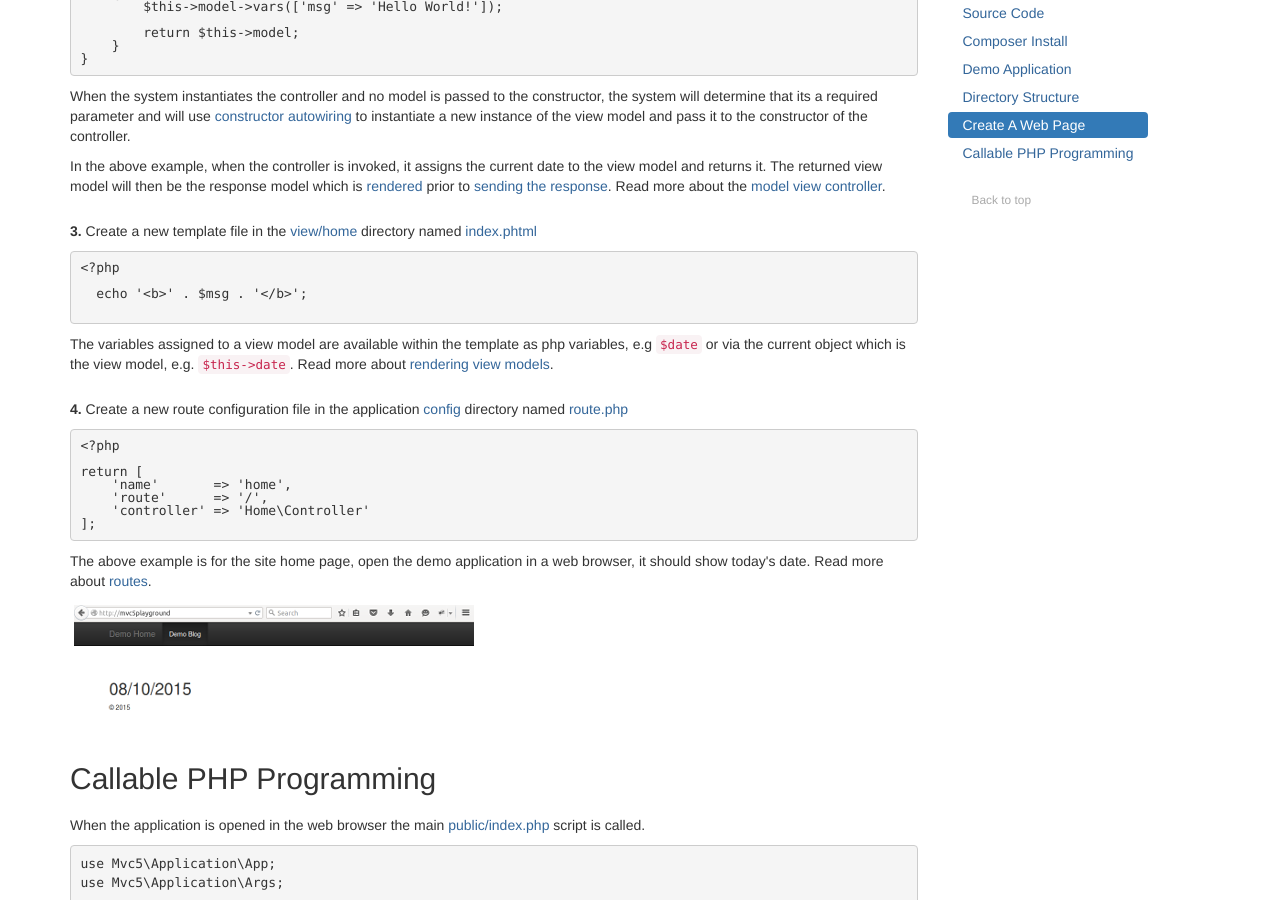
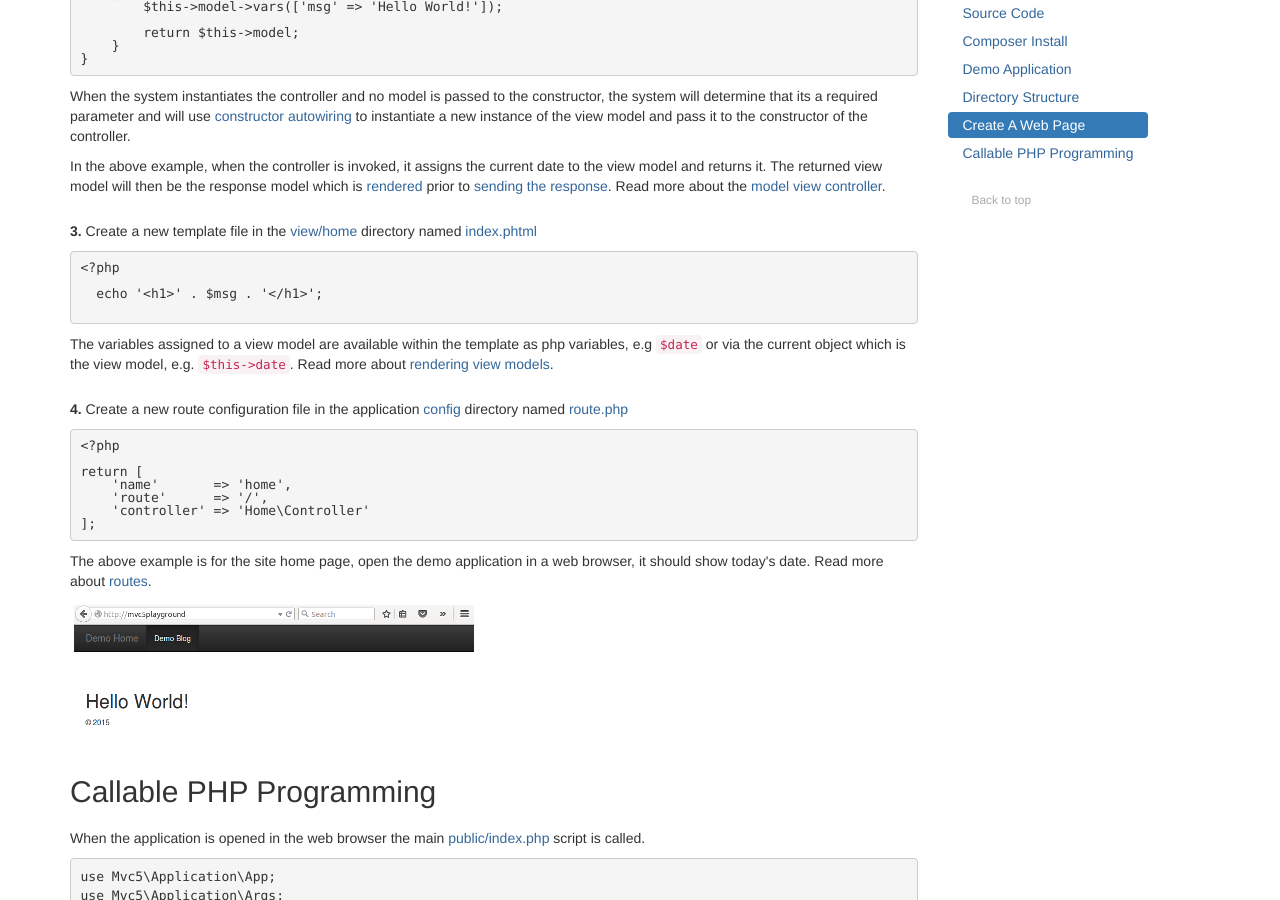
Before and after one commit to mvc5/mvc5.github.io, a Jekyll site: the page built from getting-started/index.md, in a window 1280 px wide and 900 px high, scrolled down 2903 px. Built offline with Jekyll 4.4.1, drawn with Linux system fonts in a browser that asks for light colours; nearby versions of some CDN libraries.

Commit message:
demo msg

```diff
--- a/getting-started/create-a-web-page.md
+++ b/getting-started/create-a-web-page.md
@@ -60,7 +60,7 @@ class Controller
 <p style="margin-top:25px;"><a id="view-template"></a><b>3.</b> Create a new template file in the <a href="https://github.com/mvc5/application/tree/master/view/home">view/home</a> directory named <a href="https://github.com/mvc5/application/blob/master/view/home/index.phtml">index.phtml</a></p>
 <pre style="line-height:1"><code><?php
 
-  echo '&lt;b&gt;' . $msg . '&lt;/b&gt;';
+  echo '&lt;h1&gt;' . $msg . '&lt;/h1&gt;';
 
 </code></pre>
 <p>The variables assigned to a view model are available within the template as php variables, e.g <code>$date</code> or via the current object which is the view model, e.g. <code>$this->date</code>. Read more about <a href="/overview/#rendering-view-models">rendering view models</a>.</p>
@@ -74,5 +74,5 @@ return [
 ];</code></pre>
 <p>The above example is for the site home page, open the demo application in a web browser, it should show today's date. Read more about <a href="/overview/#routes">routes</a>.</p>
 <div class="thumbnail" style="border:none;">
-    <img style="margin-left:0;" src="/images/demo-home.png" width="400" height="113" title="Demo Home Page">
+    <img style="margin-left:0;" src="/images/demo-homepage.png" width="400" height="126" title="Demo Home Page">
 </div>
```
Also changed, not shown: images/demo-home.png (deleted), images/demo-homepage.png (added).
